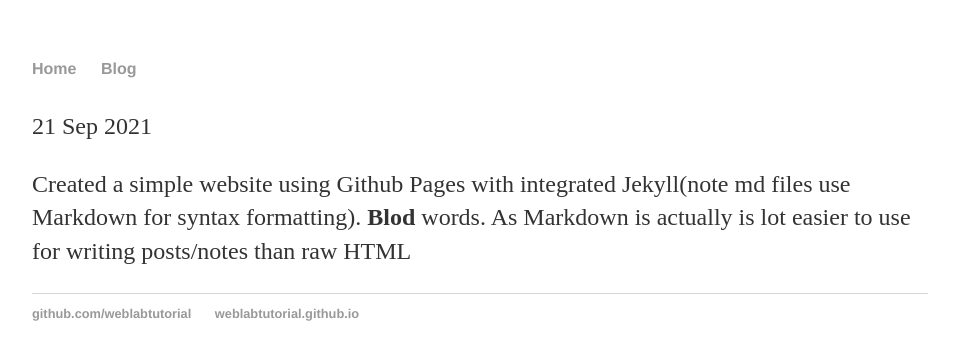
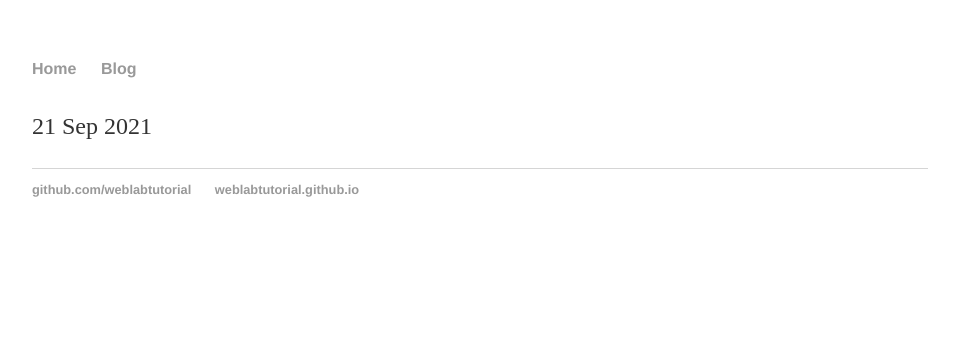
Before and after one commit to ysmr2000/ysmr2000.github.io, a Jekyll site: the page built from _posts/2021-09-18-site-launched.md, in a window 1280 px wide. Shown: the top 360 px of the page, without its empty margins (160-1119 px from the left). Built offline with Jekyll 4.4.1, drawn with Linux system fonts in a browser that asks for light colours; our own code applies the rules of GitHub Pages for plain Markdown files.

Commit message:
Update 2021-09-18-site-launched.md

```diff
--- a/_posts/2021-09-18-site-launched.md
+++ b/_posts/2021-09-18-site-launched.md
@@ -3,6 +3,3 @@
 title: "Site Launched"
 date: 2021-09-18
 ---
-
-Created a simple website using Github Pages with integrated Jekyll(note md files use Markdown for syntax formatting).
- **Blod** words. As Markdown is actually is lot easier to use for writing posts/notes than raw HTML
```
